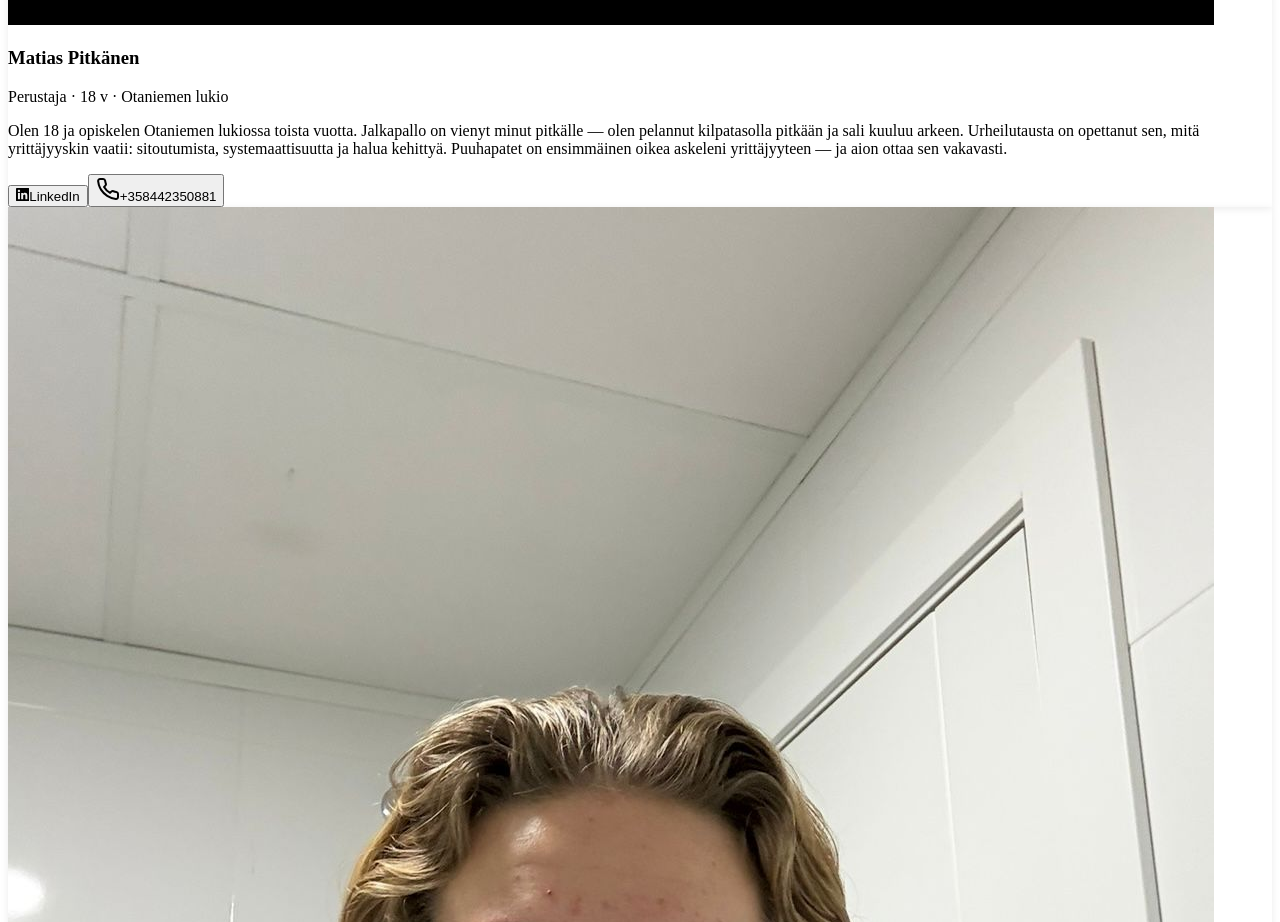
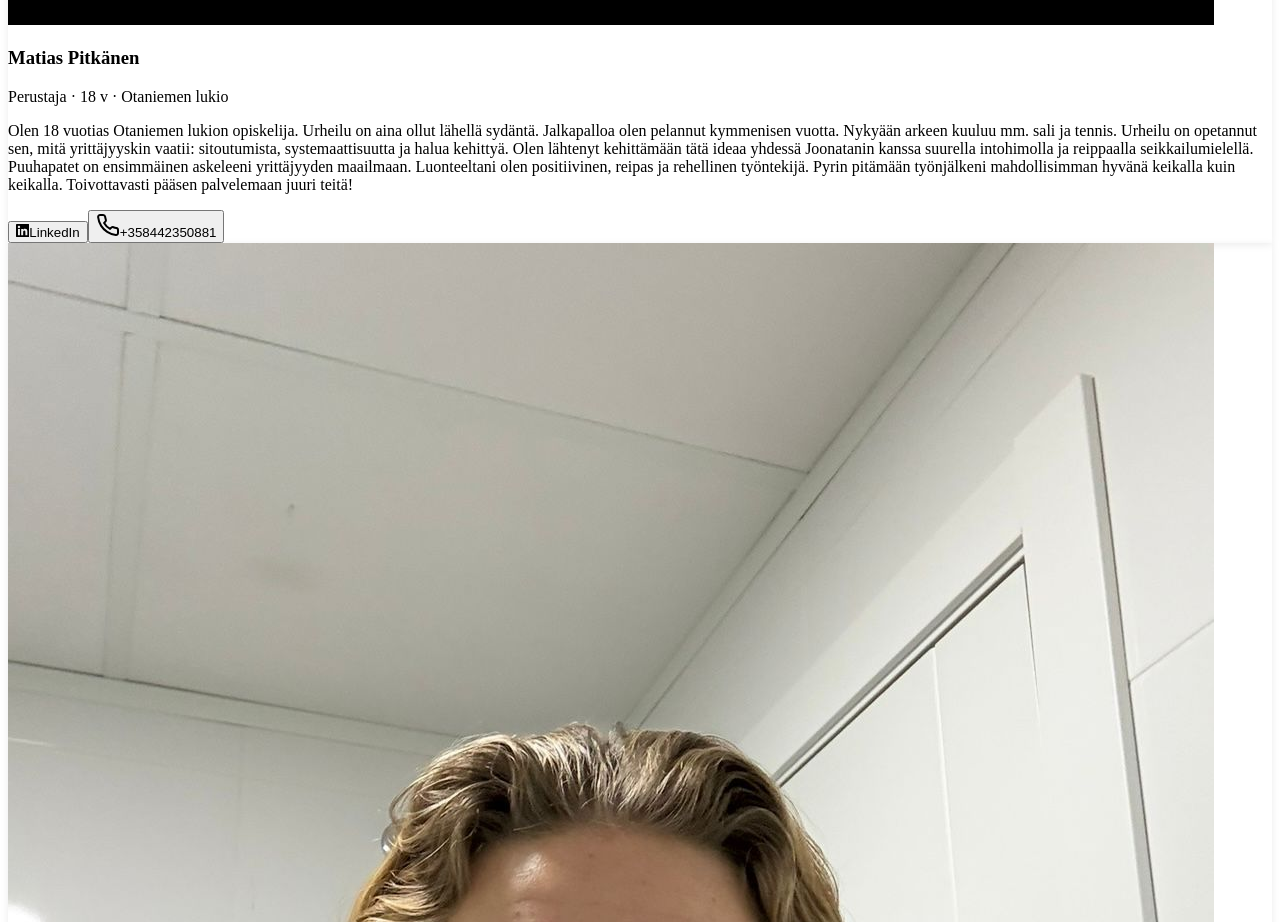
Before and after one commit to juurijoonatan-cpu/Puuhapatet.fi, a React (Vite) app in the folder client/: page /meista in a window 1280 px wide. Shown: the part 2100-3022 px from the top of the page. Built offline with nearby package versions, Linux system fonts and the light colour scheme.

Commit message:
Päivitä Matias Pitkäsen bio Meistä-sivulle
https://claude.ai/code/session_01TANGVM9sJxTqe6v5MJoRZJ

```diff
--- a/client/src/pages/about.tsx
+++ b/client/src/pages/about.tsx
@@ -12,7 +12,7 @@ const founders = [
     role: "Perustaja",
     photo: "/matias.jpg.jpeg",
     initials: "MP",
-    bio: "Olen 18 ja opiskelen Otaniemen lukiossa toista vuotta. Jalkapallo on vienyt minut pitkälle — olen pelannut kilpatasolla pitkään ja sali kuuluu arkeen. Urheilutausta on opettanut sen, mitä yrittäjyyskin vaatii: sitoutumista, systemaattisuutta ja halua kehittyä. Puuhapatet on ensimmäinen oikea askeleni yrittäjyyteen — ja aion ottaa sen vakavasti.",
+    bio: "Olen 18 vuotias Otaniemen lukion opiskelija. Urheilu on aina ollut lähellä sydäntä. Jalkapalloa olen pelannut kymmenisen vuotta. Nykyään arkeen kuuluu mm. sali ja tennis. Urheilu on opetannut sen, mitä yrittäjyyskin vaatii: sitoutumista, systemaattisuutta ja halua kehittyä. Olen lähtenyt kehittämään tätä ideaa yhdessä Joonatanin kanssa suurella intohimolla ja reippaalla seikkailumielellä. Puuhapatet on ensimmäinen askeleeni yrittäjyyden maailmaan. Luonteeltani olen positiivinen, reipas ja rehellinen työntekijä. Pyrin pitämään työnjälkeni mahdollisimman hyvänä keikalla kuin keikalla. Toivottavasti pääsen palvelemaan juuri teitä!",
     linkedin: "https://linkedin.com/in/matias-pitkanen",
     phone: "+358442350881",
   },
```
